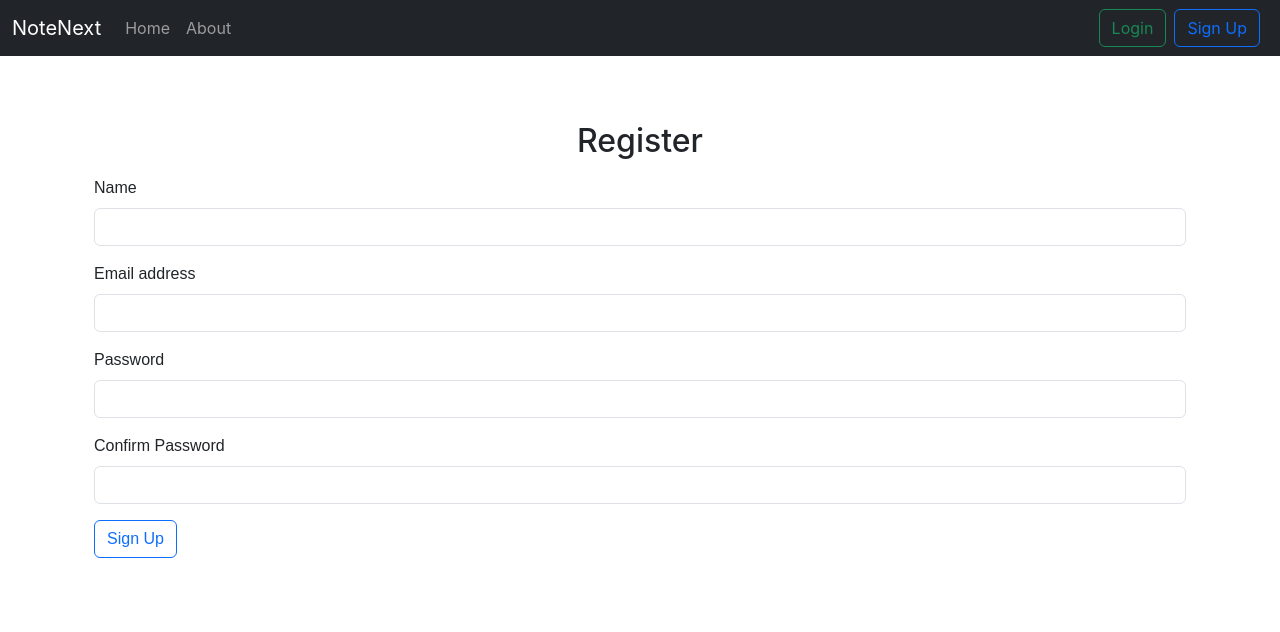
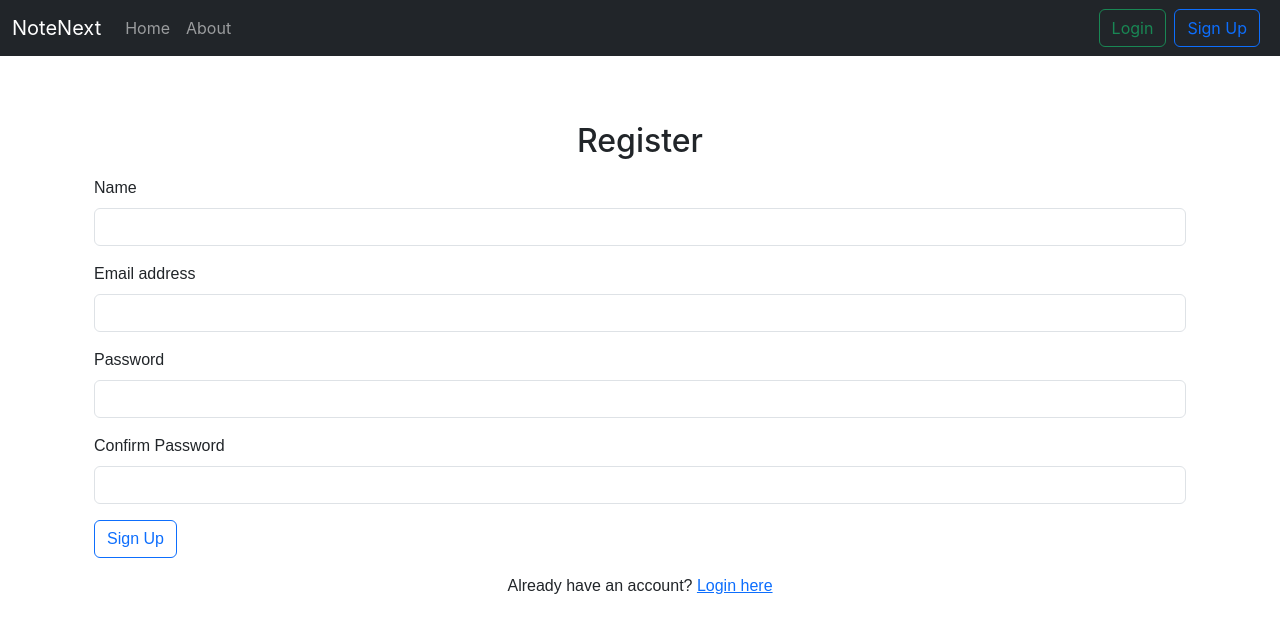
Before and after one commit to Nitul-D/NoteNext-frontend, a React (Create React App) app: page /register in a window 1280 px wide. Shown: the top 632 px of the page. Built offline with nearby package versions, Linux system fonts and the light colour scheme.

Commit message:
Updating the Register page

```diff
--- a/src/components/Register.js
+++ b/src/components/Register.js
@@ -1,5 +1,5 @@
 import React, { useState } from 'react'
-import { useNavigate } from "react-router-dom";
+import { useNavigate, Link } from "react-router-dom";
 import logger from "../utils/logger";
 
 const Register = (props) => {
@@ -63,6 +63,11 @@ const Register = (props) => {
             </div>
             <button type="submit" className="btn btn-outline-primary">Sign Up</button>
         </form>
+        <div className="container">
+            <p className="mt-3 mb-3" style={{ fontFamily: "sans-serif", textAlign: "center" }}>
+                Already have an account? <Link to="/login">Login here</Link>
+            </p>
+        </div>
     </div>
     </>
   )
```
